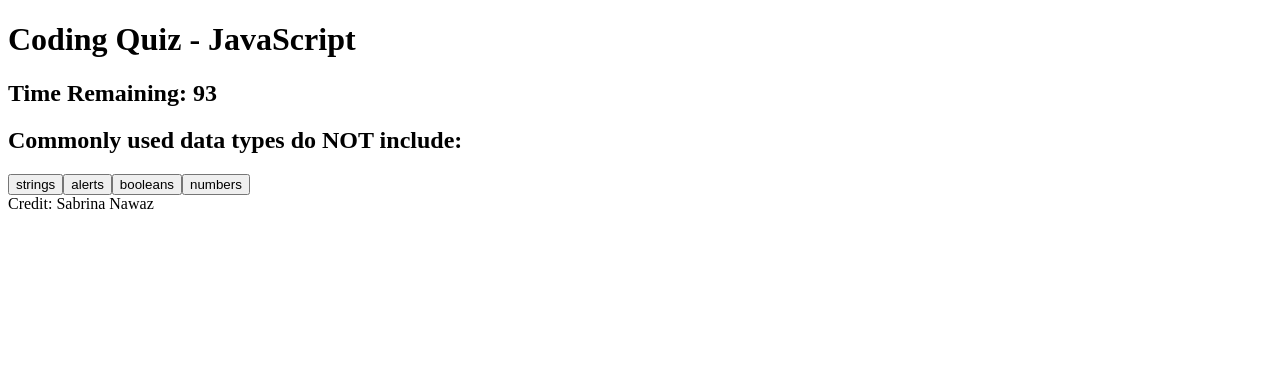
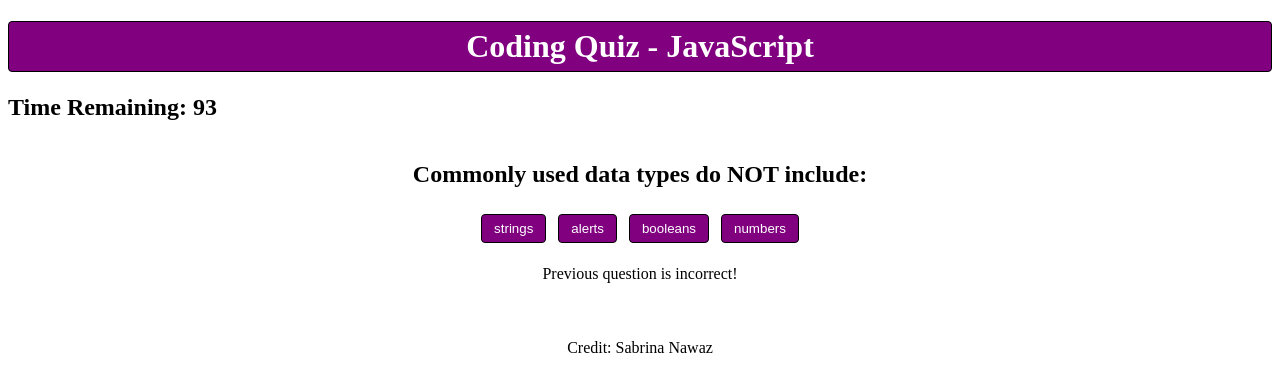
Before and after one commit to Sabrina-Nawaz/code-quiz, a plain HTML site: page index.html in a window 1280 px wide. Both pictures are taken after a click on the button "Start!". Drawn offline with Linux system fonts and the light colour scheme.

Commit message:
Styled on CSS, created new element on script.js for incorrect answers and hid the question in game over in html

```diff
--- a/assets/style.css
+++ b/assets/style.css
@@ -1,3 +1,33 @@
 .hidden {
-    display: none;
+    display: none !important;
 }
+
+h1 {
+    padding: 6px 12px;
+    background-color: purple;
+    text-align: center;
+    color: white;
+    border: 1px solid black;
+    border-radius: 4px;
+}
+
+#quiz {
+    display: flex;
+    flex-direction: column;
+    align-items: center;
+    gap: 6px;
+}
+
+button {
+    padding: 6px 12px;
+    background-color: purple;
+    color: white;
+    border: 1px solid black;
+    border-radius: 4px;
+    margin: 0 6px;
+ }
+
+ footer {
+    text-align: center;
+    margin-top: 40px;
+ }
--- a/index.html
+++ b/index.html
@@ -10,11 +10,11 @@
 </head>
 
 <body>
-    <header>
+    <div>
         <h1>Coding Quiz - JavaScript</h1>
-    </header>
+    </div>
     <main>
-        <header>
+        <header id="header">
             <h2>Time Remaining: <span id="timer">0</span></h2>
         </header>
         <div id="start-container">
@@ -23,7 +23,7 @@
         <div class="hidden" id="quiz">
         </div>
         <div id="results" class="hidden">
-            <h1>game over</h1>
+            <h1>Game Over</h1>
             <span id="answers"></span>
             <input id="enter-name" placeholder="Enter Your Name"/>
             <button type="button" id="submit">Enter</button>
--- a/script.js
+++ b/script.js
@@ -6,6 +6,7 @@ var resultsEl = document.getElementById("results");
 var timerStart;
 var time = 95
 var questionIndex = 0;
+var score = 0;
 
 // Create Questions
 var questions = [
@@ -62,9 +63,12 @@ function displayQuestion() {
     // created our h2 and div elements
     var h2El = document.createElement('h2');
     var divEl = document.createElement('div');
+    var incorrectEl = document.createElement('p');
 
     // targeted the question property from the current question object and added it to the h2El as its text content
     h2El.textContent = currentQuestionObject.question;
+    // targeted the incorrect
+    incorrectEl.textContent = "Previous question is incorrect!"
 
     // iterates through the choices in the current question object
     for (var i = 0; i < currentQuestionObject.choices.length; i++) {
@@ -76,10 +80,9 @@ function displayQuestion() {
         btnEl.addEventListener('click', click)
         // append newly created buttons the div element
         divEl.append(btnEl)
-
     }
-    // appends the question and the choices to the quizEl
-    quizEl.append(h2El, divEl)
+    // appends the question, the choices and incorrect element to the quizEl
+    quizEl.append(h2El, divEl, incorrectEl)
 }
 
 function click() {
@@ -95,6 +98,8 @@ function click() {
         }
         // this displays time on the page
         timerEl.textContent = time
+    } else {
+        score++
     }
     // when a button is clicked the question index is increased by one
     questionIndex++
@@ -112,9 +117,14 @@ function gameOver() {
     clearInterval(timerStart)
 
     // hide an element
-    quizEl.classList.add('hidden')
+    document.getElementById("quiz").classList.add('hidden')
     // need to show the question container
     resultsEl.classList.remove('hidden')
+    // need to hide the timer once the game is over
+    document.getElementById("header").classList.add('hidden')
+    // need to hide the question once the game is over
+
+
 }
 // user clicks start button
 btnStart.addEventListener('click', start)
@@ -130,20 +140,22 @@ submitButtonEl.addEventListener('click', function onClick() {
     if (answers) {
         // parse the answers so now that it is an array
         var parseAnswers = JSON.parse(answers)
+
         // pushing new answers into the parseAnswers array
-        parseAnswers.push({name, time})
+        parseAnswers.push({name, score})
         // need to stringify parsed answers
         var stringifiedparseAnswers = JSON.stringify(parseAnswers)
         // set the stringified answers to local storage
         localStorage.setItem("answers", stringifiedparseAnswers)
         var joinedAnswers = ""
         for (var i = 0; i < parseAnswers.length; i++) {
-            joinedAnswers += parseAnswers[i].name + parseAnswers[i].time + "\n"
+            joinedAnswers += parseAnswers[i].name + parseAnswers[i].score + "\n"
         }
         document.getElementById("answers").textContent = joinedAnswers
+    // Push the name and score into the initial Array
     } else {
         var initialArr = [];
-        initialArr.push({name,time})
+        initialArr.push({name,score})
         var stringifyinitialArr = JSON.stringify(initialArr)
         localStorage.setItem("answers", stringifyinitialArr)
     }
```
